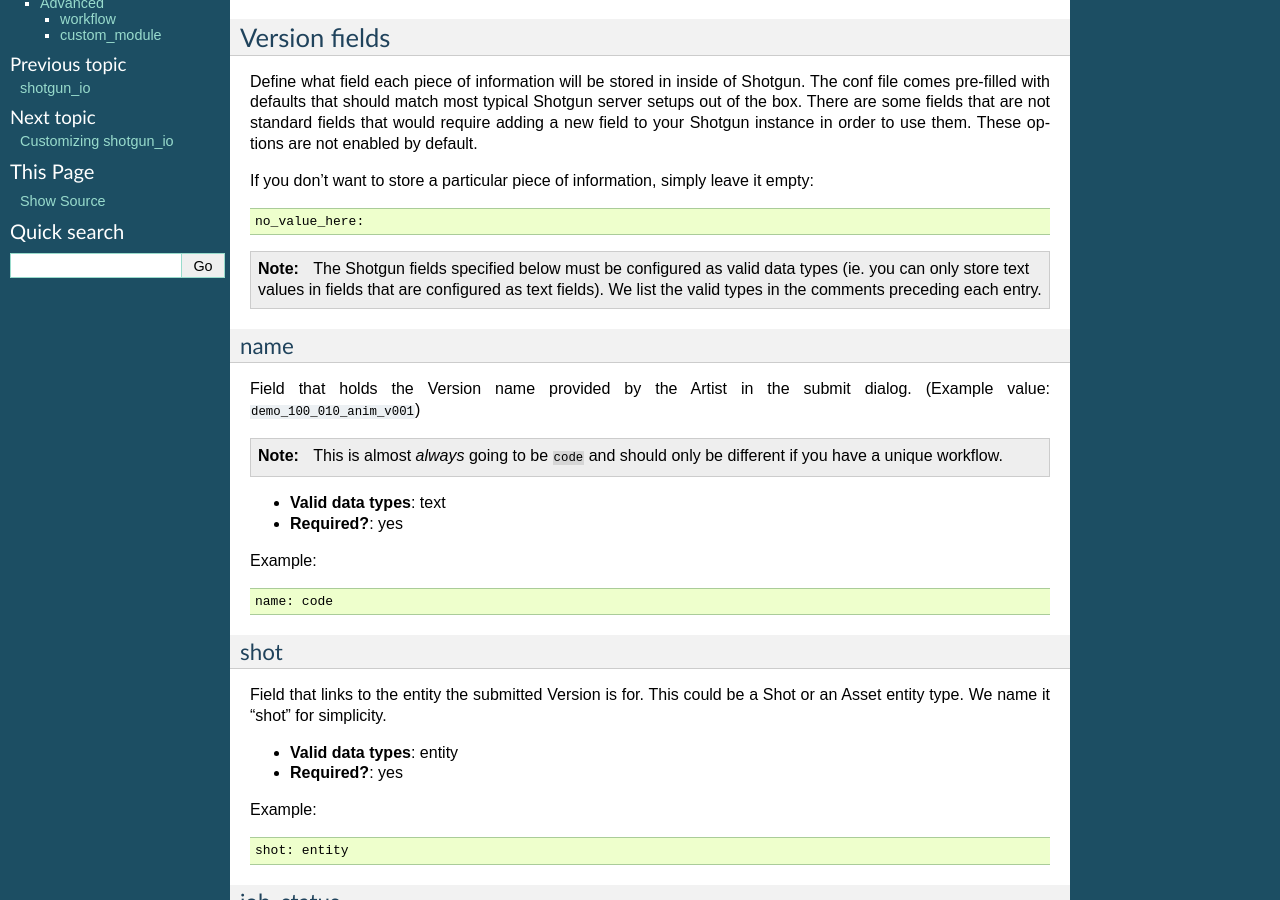
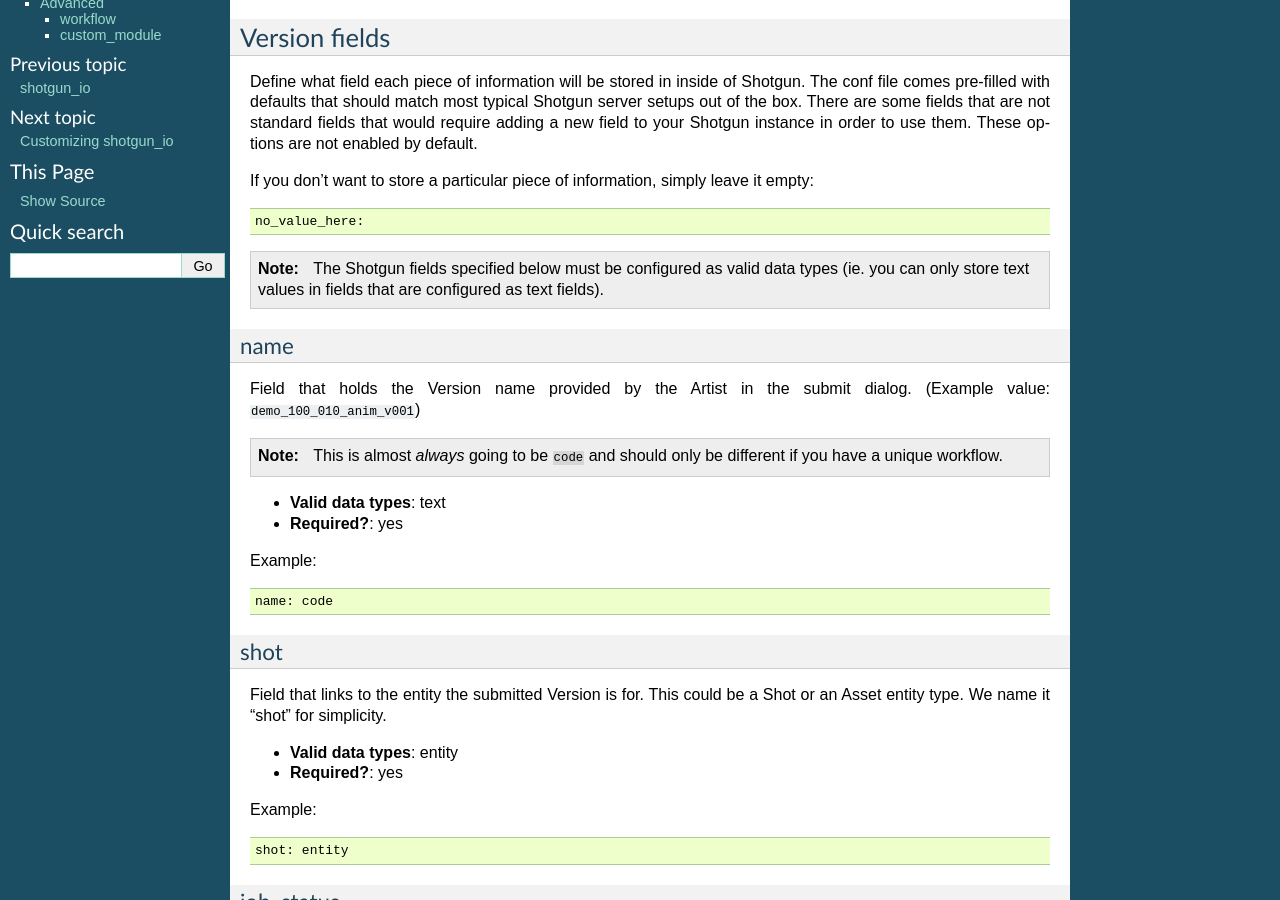
Before and after one commit to shotgunsoftware/shotgun_io, a Sphinx documentation site: the page built from docs/configuration.rst, in a window 1280 px wide and 900 px high, scrolled down 815 px. Built offline with Sphinx 7.4.7, drawn with Linux system fonts in a browser that asks for light colours.

Commit message:
remove comment note.

```diff
--- a/docs/configuration.rst
+++ b/docs/configuration.rst
@@ -55,7 +55,6 @@
 
 .. note:: The Shotgun fields specified below must be configured as valid data types (ie.
     you can only store text values in fields that are configured as text fields).
-    We list the valid types in the comments preceding each entry.
 
 name
 ====
```
